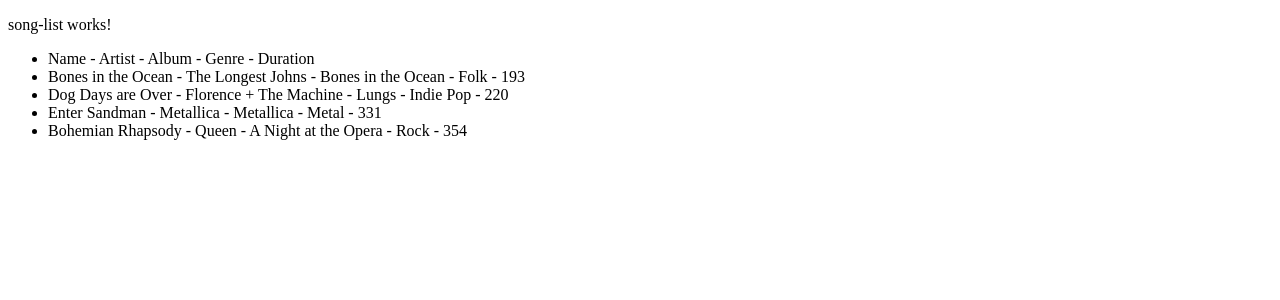
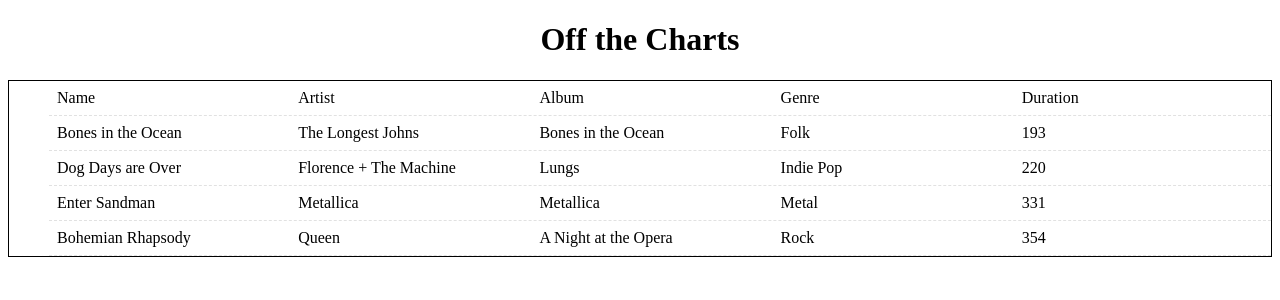
Before and after one commit to Blake131302/cs4900-EmberLights-WebDev, an Angular app: page / in a window 1280 px wide. Shown: the top 300 px of the page. Built offline with nearby package versions, Linux system fonts and the light colour scheme.

Commit message:
styled the list as a grid

```diff
--- a/src/app/app.html
+++ b/src/app/app.html
@@ -1,4 +1,5 @@
 <main class="app">
   <router-outlet></router-outlet>
+  <h1 align="center">Off the Charts</h1>
   <song-list></song-list>
 </main>
--- a/src/app/features/song-list/song-list.html
+++ b/src/app/features/song-list/song-list.html
@@ -1,10 +1,26 @@
-<p>song-list works!</p>
+<link rel="stylesheet" href="./song-list.scss">
 
-<ul>
-    <li>Name - Artist - Album - Genre - Duration</li>
+<!--Song List-->
+<ul class="song-list">
+    <!--Header row-->
+    <li class="song-header">
+        <span>Name</span>
+        <span>Artist</span>
+        <span>Album</span>
+        <span>Genre</span>
+        <span>Duration</span>
+    </li>
+
+    <!--List Contents-->
     @for (song of songs; track song.id) {
-        <li>{{ song.name }} - {{ song.artist }} - {{ song.album }} - {{ song.genre }} - {{ song.duration }}</li>
+        <li class="song-row">
+            <span>{{ song.name }}</span>
+            <span>{{ song.artist }}</span>
+            <span>{{ song.album }}</span>
+            <span>{{ song.genre }}</span>
+            <span>{{ song.duration }}</span>
+        </li>
     } @empty {
-        <li>No songs available.</li>
+        <li class="song-empty">No songs available.</li>
     }
 </ul>
--- a/src/app/features/song-list/song-list.scss
+++ b/src/app/features/song-list/song-list.scss
@@ -0,0 +1,19 @@
+$song-list-border: 1px solid #000000;
+$song-list-item-border: 1px dashed #2222;
+
+ul.song-list {
+    border: $song-list-border;
+    align-self: center;
+}
+
+.song-list li {
+    border-bottom: $song-list-item-border;
+}
+
+// Format as a grid
+.song-header, .song-row {
+    display: grid;
+    grid-template-columns: 1fr 1fr 1fr 1fr 1fr;
+    padding: 0.5rem;
+    align-items: center;
+}
```
